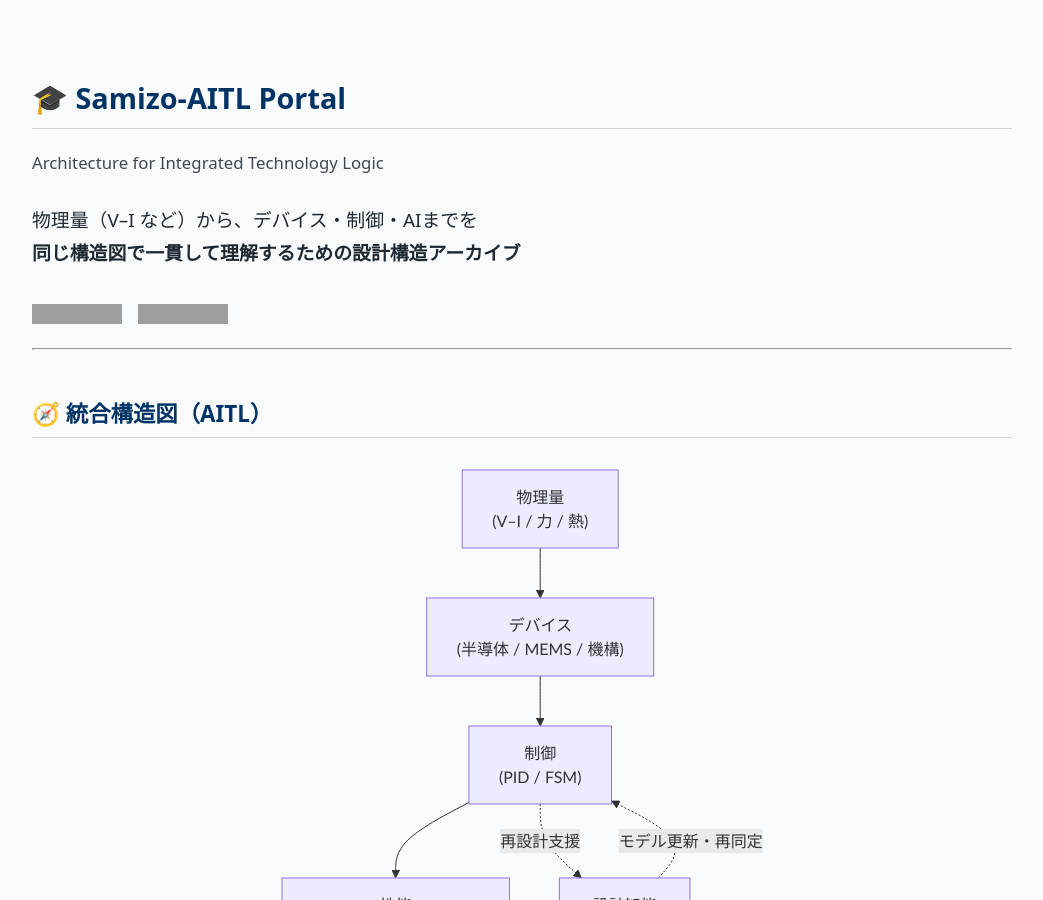
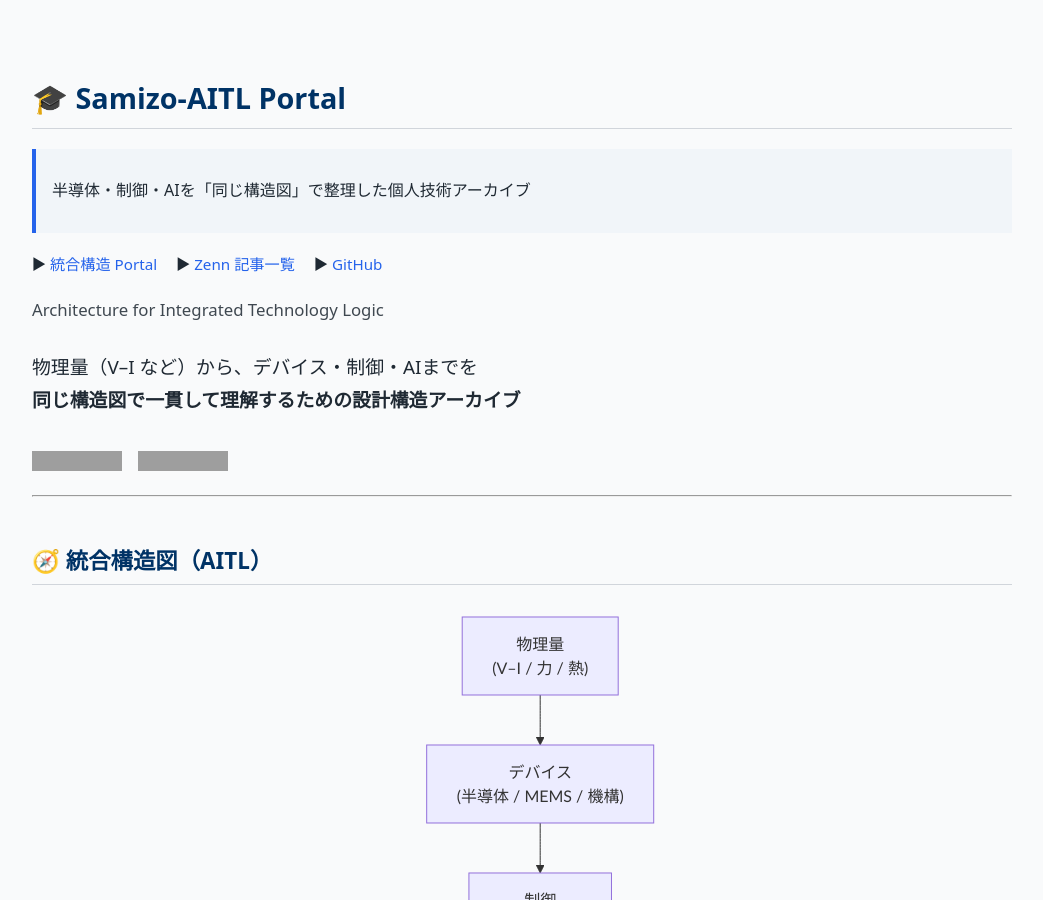
Before and after one commit to Samizo-AITL/Samizo-AITL.github.io, a Jekyll site: the page built from index.md, in a window 1280 px wide and 900 px high. Shown: the whole window, without its empty margins (118-1161 px from the left). Built offline with Jekyll 4.4.1, drawn with Linux system fonts in a browser that asks for light colours; grey boxes are pictures that could not be loaded.

Commit message:
Update index.md

```diff
--- a/index.md
+++ b/index.md
@@ -1,10 +1,18 @@
 ---
 layout: default
-title: Samizo-AITL Portal
-description: 物理量（V–I）からデバイス・制御・AIまでを同一構造で示す設計構造の技術アーカイブ
+title: Samizo-AITL Portal｜半導体・制御・AIの設計構造アーカイブ
+description: 半導体、制御（PID・FSM）、AI設計を物理量（V–I）起点で整理した個人技術アーカイブ。構造図とPortalで横断的に参照可能。
 ---
 
 # 🎓 Samizo-AITL Portal
+> 半導体・制御・AIを「同じ構造図」で整理した個人技術アーカイブ
+
+<div style="margin:1.2em 0; font-size:0.95em;">
+  ▶ <a href="/portal/">統合構造 Portal</a>
+  ▶ <a href="/zenn-articles/">Zenn 記事一覧</a>
+  ▶ <a href="https://github.com/Samizo-AITL">GitHub</a>
+</div>
+
 <span style="font-size:1.05em; opacity:0.85;">
 Architecture for Integrated Technology Logic
 </span>
@@ -115,7 +123,6 @@ Portal は <strong>Samizo-AITL の中核ナビゲーション</strong> です。
   ▶ 統合構造 Portal を開く
 </a>
 
-<!-- 非リンク：Portal 内で辿れる視点の説明 -->
 <div style="
   margin-top:2.6em;
   max-width:720px;
```
